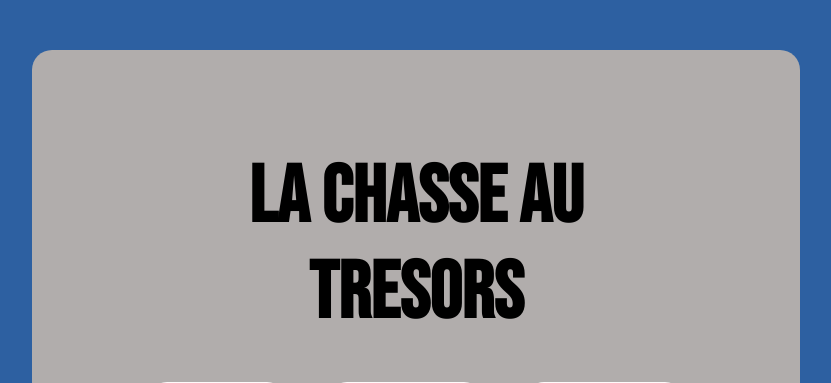
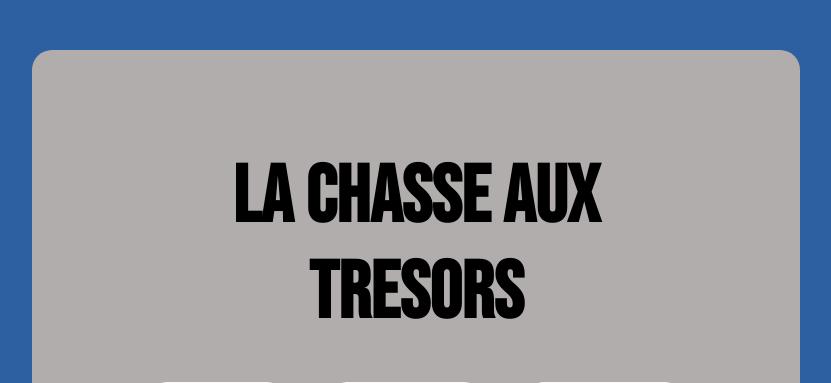
Before and after one commit to lizardman2297/La-chasse-au-tresor-CS-GROUP, a PHP site: page / in a window 1280 px wide. Shown: the top 383 px of the page, without its empty margins (224-1055 px from the left). Run offline with PHP 8.4, Linux system fonts and the light colour scheme.

Commit message:
Update index.php

```diff
--- a/index.php
+++ b/index.php
@@ -19,7 +19,7 @@
                 }
             ?>
             </h1>
-            <h1 class="elementsPage">La Chasse au Tresors</h1>
+            <h1 class="elementsPage">La Chasse aux Tresors</h1>
             <div class="elementsPage" id="conteneurTutoriel">
             <a href="./page/tutoriel/tutoriel1.php">
                 <div class="elementsTutos">
```
